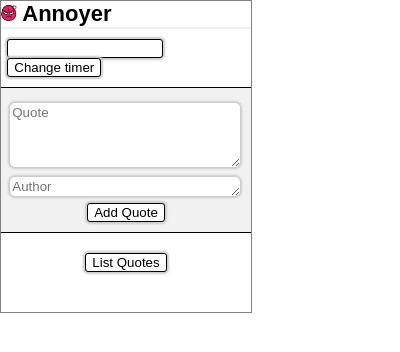
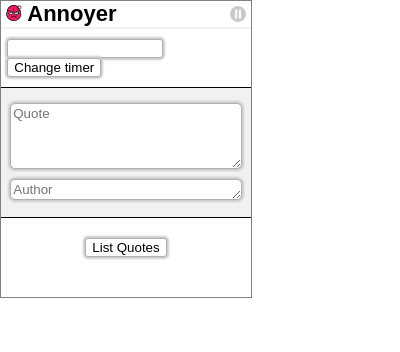
Before and after one commit to bjwellsi/notifier, a browser extension: page View/extension/popup.html in a window 400 px wide. Drawn offline with nearby package versions, Linux system fonts and the light colour scheme.

Commit message:
prettier again

```diff
--- a/View/extension/popup.css
+++ b/View/extension/popup.css
@@ -8,6 +8,7 @@
 }
 
 textarea {
+    border: 1px solid rgb(175, 175, 175);
     border-radius: 5px;
     width: 95%;
     box-shadow: 0 0 2px 2px #ccc;
@@ -16,7 +17,7 @@ textarea {
 
 button,
 input {
-    border: 1px solid black;
+    border: 1px solid rgb(175, 175, 175);
     background: var(--tertiary-color);
     border-radius: 3px;
     box-shadow: 0 0 2px 2px #ccc;
@@ -33,13 +34,15 @@ body {
     border: 1px ridge gray;
 }
 
-#h1 {
+header {
     border-bottom: 2px clear gray;
 }
 
 h1 {
     font-size: 22px;
     text-align: left;
+    padding: 5px;
+    display: inline;
 }
 
 .center {
@@ -55,7 +58,6 @@ h1 {
     border-bottom: 1px solid black;
     border-top: 2px solid var(--secondary-color);
     padding: 10px 0;
-    ;
 }
 
 .white {
@@ -66,6 +68,10 @@ label,
 input {
     width: 150px;
     margin: 0, auto;
+}
+
+#add_quote {
+    display: none;
 }
 
 #after_add_quote {
@@ -107,3 +113,12 @@ ul {
 .quote button:hover {
     background-color: rgb(255, 0, 0);
 }
+
+#pause {
+    float: right;
+    margin: 5px;
+}
+#pause:hover {
+    cursor: pointer;
+
+}
--- a/View/extension/popup.html
+++ b/View/extension/popup.html
@@ -8,9 +8,10 @@
 </head>
 
 <body>
-  <div id="h1">
+  <header>
     <h1><img src="images/annoyed16.png" id="icon"> Annoyer</h1>
-  </div>
+    <img id="pause" src="images/unpause.png">
+  </header>
   <div class="outer white">
     <div id="change_timer" class="center">
       <input type="text" id="timer">
--- a/View/extension/popup.js
+++ b/View/extension/popup.js
@@ -40,6 +40,12 @@
     }
 
     let addQuote = $('#add_quote');
+    $('#quote_to_add').on('click', () => {
+        addQuote.css({
+            'display': 'block'
+        });
+    })
+
     addQuote.on('click', () => {
         //use the fetch url to add a member
         let quoteToAdd = $('#quote_to_add');
```
Also changed, not shown: View/extension/images/get_started128.png (deleted), View/extension/images/get_started16.png (deleted), View/extension/images/get_started32.png (deleted), View/extension/images/get_started48.png (deleted), View/extension/images/pause.png (added), View/extension/images/unpause.png (added).
